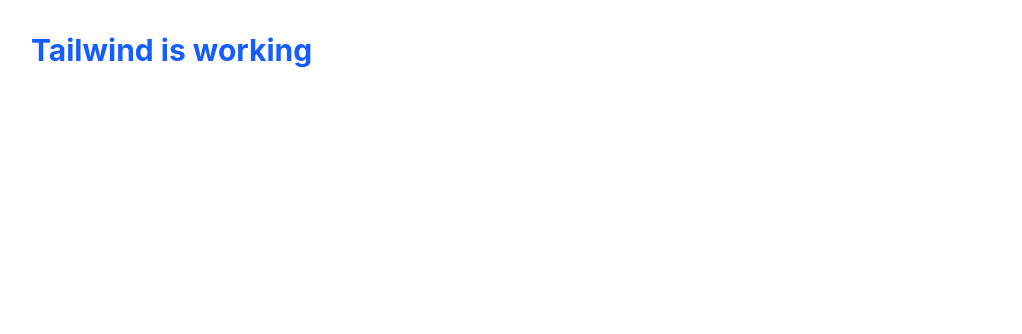
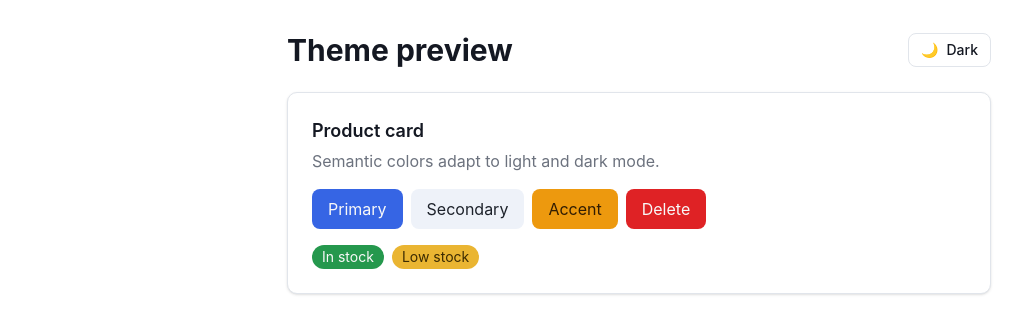
Before and after one commit to tkx-dev/ecomm-asian-customer, a Nuxt app: page / in a window 1280 px wide. Shown: the top 334 px of the page, without its empty margins (1-1023 px from the left). Built offline with nearby package versions, Linux system fonts and the light colour scheme.

Commit message:
Implement dark/light theme toggle with Tailwind CSS support

```diff
--- a/app/app.vue
+++ b/app/app.vue
@@ -1,6 +1,34 @@
 <template>
-  <div>
+  <div class="min-h-screen">
     <NuxtRouteAnnouncer />
-    <h1 class="p-8 text-3xl font-bold text-blue-600">Tailwind is working</h1>
+    <main class="mx-auto max-w-3xl space-y-6 p-8">
+      <header class="flex items-center justify-between">
+        <h1 class="text-3xl font-bold">Theme preview</h1>
+        <ThemeToggle />
+      </header>
+
+      <div class="rounded-lg border bg-card p-6 text-card-foreground shadow-sm">
+        <h2 class="text-lg font-semibold">Product card</h2>
+        <p class="mt-1 text-muted-foreground">Semantic colors adapt to light and dark mode.</p>
+        <div class="mt-4 flex flex-wrap gap-2">
+          <button class="rounded-md bg-primary px-4 py-2 text-primary-foreground">Primary</button>
+          <button class="rounded-md bg-secondary px-4 py-2 text-secondary-foreground">
+            Secondary
+          </button>
+          <button class="rounded-md bg-accent px-4 py-2 text-accent-foreground">Accent</button>
+          <button class="rounded-md bg-destructive px-4 py-2 text-destructive-foreground">
+            Delete
+          </button>
+        </div>
+        <div class="mt-4 flex gap-2 text-sm">
+          <span class="rounded-full bg-success px-2.5 py-0.5 text-success-foreground"
+            >In stock</span
+          >
+          <span class="rounded-full bg-warning px-2.5 py-0.5 text-warning-foreground"
+            >Low stock</span
+          >
+        </div>
+      </div>
+    </main>
   </div>
 </template>
--- a/app/assets/css/main.css
+++ b/app/assets/css/main.css
@@ -1 +1,130 @@
 @import 'tailwindcss';
+
+/* Dark mode is toggled by a `.dark` class on <html> (see app/composables/useTheme.ts) */
+@custom-variant dark (&:where(.dark, .dark *));
+
+/*
+ * Theme tokens — edit these values to restyle the whole app.
+ * Use semantic utilities in components: bg-background, text-foreground,
+ * bg-primary text-primary-foreground, border-border, etc.
+ */
+:root {
+  --radius: 0.625rem;
+
+  --background: oklch(1 0 0);
+  --foreground: oklch(0.21 0.02 265);
+
+  --card: oklch(1 0 0);
+  --card-foreground: oklch(0.21 0.02 265);
+
+  --popover: oklch(1 0 0);
+  --popover-foreground: oklch(0.21 0.02 265);
+
+  --primary: oklch(0.55 0.2 265);
+  --primary-foreground: oklch(0.98 0 0);
+
+  --secondary: oklch(0.96 0.01 265);
+  --secondary-foreground: oklch(0.25 0.02 265);
+
+  --muted: oklch(0.96 0.01 265);
+  --muted-foreground: oklch(0.55 0.02 265);
+
+  --accent: oklch(0.75 0.16 70);
+  --accent-foreground: oklch(0.25 0.05 70);
+
+  --success: oklch(0.6 0.15 150);
+  --success-foreground: oklch(0.98 0 0);
+
+  --warning: oklch(0.8 0.15 85);
+  --warning-foreground: oklch(0.3 0.06 85);
+
+  --destructive: oklch(0.58 0.22 27);
+  --destructive-foreground: oklch(0.98 0 0);
+
+  --border: oklch(0.92 0.01 265);
+  --input: oklch(0.92 0.01 265);
+  --ring: oklch(0.55 0.2 265);
+}
+
+.dark {
+  --background: oklch(0.16 0.01 265);
+  --foreground: oklch(0.97 0 0);
+
+  --card: oklch(0.2 0.015 265);
+  --card-foreground: oklch(0.97 0 0);
+
+  --popover: oklch(0.2 0.015 265);
+  --popover-foreground: oklch(0.97 0 0);
+
+  --primary: oklch(0.68 0.17 265);
+  --primary-foreground: oklch(0.16 0.01 265);
+
+  --secondary: oklch(0.27 0.015 265);
+  --secondary-foreground: oklch(0.97 0 0);
+
+  --muted: oklch(0.27 0.015 265);
+  --muted-foreground: oklch(0.7 0.02 265);
+
+  --accent: oklch(0.78 0.15 70);
+  --accent-foreground: oklch(0.2 0.04 70);
+
+  --success: oklch(0.68 0.14 150);
+  --success-foreground: oklch(0.16 0.01 265);
+
+  --warning: oklch(0.82 0.14 85);
+  --warning-foreground: oklch(0.25 0.05 85);
+
+  --destructive: oklch(0.65 0.2 27);
+  --destructive-foreground: oklch(0.98 0 0);
+
+  --border: oklch(1 0 0 / 12%);
+  --input: oklch(1 0 0 / 15%);
+  --ring: oklch(0.68 0.17 265);
+}
+
+/* Expose tokens as Tailwind utilities (bg-*, text-*, border-*, ring-*, rounded-*) */
+@theme inline {
+  --color-background: var(--background);
+  --color-foreground: var(--foreground);
+  --color-card: var(--card);
+  --color-card-foreground: var(--card-foreground);
+  --color-popover: var(--popover);
+  --color-popover-foreground: var(--popover-foreground);
+  --color-primary: var(--primary);
+  --color-primary-foreground: var(--primary-foreground);
+  --color-secondary: var(--secondary);
+  --color-secondary-foreground: var(--secondary-foreground);
+  --color-muted: var(--muted);
+  --color-muted-foreground: var(--muted-foreground);
+  --color-accent: var(--accent);
+  --color-accent-foreground: var(--accent-foreground);
+  --color-success: var(--success);
+  --color-success-foreground: var(--success-foreground);
+  --color-warning: var(--warning);
+  --color-warning-foreground: var(--warning-foreground);
+  --color-destructive: var(--destructive);
+  --color-destructive-foreground: var(--destructive-foreground);
+  --color-border: var(--border);
+  --color-input: var(--input);
+  --color-ring: var(--ring);
+
+  --radius-sm: calc(var(--radius) - 4px);
+  --radius-md: calc(var(--radius) - 2px);
+  --radius-lg: var(--radius);
+  --radius-xl: calc(var(--radius) + 4px);
+}
+
+@layer base {
+  * {
+    @apply border-border outline-ring/50;
+  }
+  html {
+    color-scheme: light;
+  }
+  html.dark {
+    color-scheme: dark;
+  }
+  body {
+    @apply bg-background text-foreground antialiased;
+  }
+}
--- /dev/null
+++ b/app/components/app/ThemeToggle.vue
@@ -0,0 +1,15 @@
+<script setup lang="ts">
+const { isDark, toggle } = useTheme()
+</script>
+
+<template>
+  <button
+    type="button"
+    class="inline-flex items-center gap-2 rounded-md border bg-card px-3 py-1.5 text-sm font-medium text-card-foreground transition-colors hover:bg-muted"
+    :aria-label="isDark ? 'Switch to light theme' : 'Switch to dark theme'"
+    @click="toggle"
+  >
+    <span aria-hidden="true">{{ isDark ? '☀️' : '🌙' }}</span>
+    {{ isDark ? 'Light' : 'Dark' }}
+  </button>
+</template>
--- /dev/null
+++ b/app/composables/useTheme.ts
@@ -0,0 +1,52 @@
+export type ThemePreference = 'light' | 'dark' | 'system'
+
+const STORAGE_KEY = 'theme'
+
+/**
+ * Light/dark theme with a "system" option.
+ * The initial class is applied before hydration by the inline script in nuxt.config.ts,
+ * so there is no flash of the wrong theme.
+ */
+export function useTheme() {
+  const preference = useState<ThemePreference>('theme-preference', () => 'system')
+  const isDark = useState<boolean>('theme-is-dark', () => false)
+
+  function apply() {
+    if (import.meta.server) return
+    const systemDark = window.matchMedia('(prefers-color-scheme: dark)').matches
+    isDark.value = preference.value === 'dark' || (preference.value === 'system' && systemDark)
+    document.documentElement.classList.toggle('dark', isDark.value)
+  }
+
+  function setTheme(value: ThemePreference) {
+    preference.value = value
+    try {
+      if (value === 'system') localStorage.removeItem(STORAGE_KEY)
+      else localStorage.setItem(STORAGE_KEY, value)
+    } catch {
+      /* storage unavailable */
+    }
+    apply()
+  }
+
+  function toggle() {
+    setTheme(isDark.value ? 'light' : 'dark')
+  }
+
+  onMounted(() => {
+    try {
+      const stored = localStorage.getItem(STORAGE_KEY)
+      if (stored === 'light' || stored === 'dark') preference.value = stored
+    } catch {
+      /* storage unavailable */
+    }
+    apply()
+
+    const media = window.matchMedia('(prefers-color-scheme: dark)')
+    const onChange = () => preference.value === 'system' && apply()
+    media.addEventListener('change', onChange)
+    onBeforeUnmount(() => media.removeEventListener('change', onChange))
+  })
+
+  return { preference: readonly(preference), isDark: readonly(isDark), setTheme, toggle }
+}
--- a/nuxt.config.ts
+++ b/nuxt.config.ts
@@ -1,5 +1,8 @@
 // https://nuxt.com/docs/api/configuration/nuxt-config
 import tailwindcss from '@tailwindcss/vite'
+
+// Runs before first paint to apply the saved/system theme and avoid a flash.
+const themeInitScript = `(function(){try{var t=localStorage.getItem('theme');var d=t==='dark'||(t!=='light'&&matchMedia('(prefers-color-scheme: dark)').matches);document.documentElement.classList.toggle('dark',d)}catch(e){}})()`
 
 export default defineNuxtConfig({
   modules: ['@nuxt/eslint', '@nuxt/image'],
@@ -7,6 +10,11 @@ export default defineNuxtConfig({
   vite: {
     plugins: [tailwindcss()],
   },
+  app: {
+    head: {
+      script: [{ innerHTML: themeInitScript, tagPosition: 'head' }],
+    },
+  },
   compatibilityDate: '2025-07-15',
   devtools: { enabled: true },
 })
```
